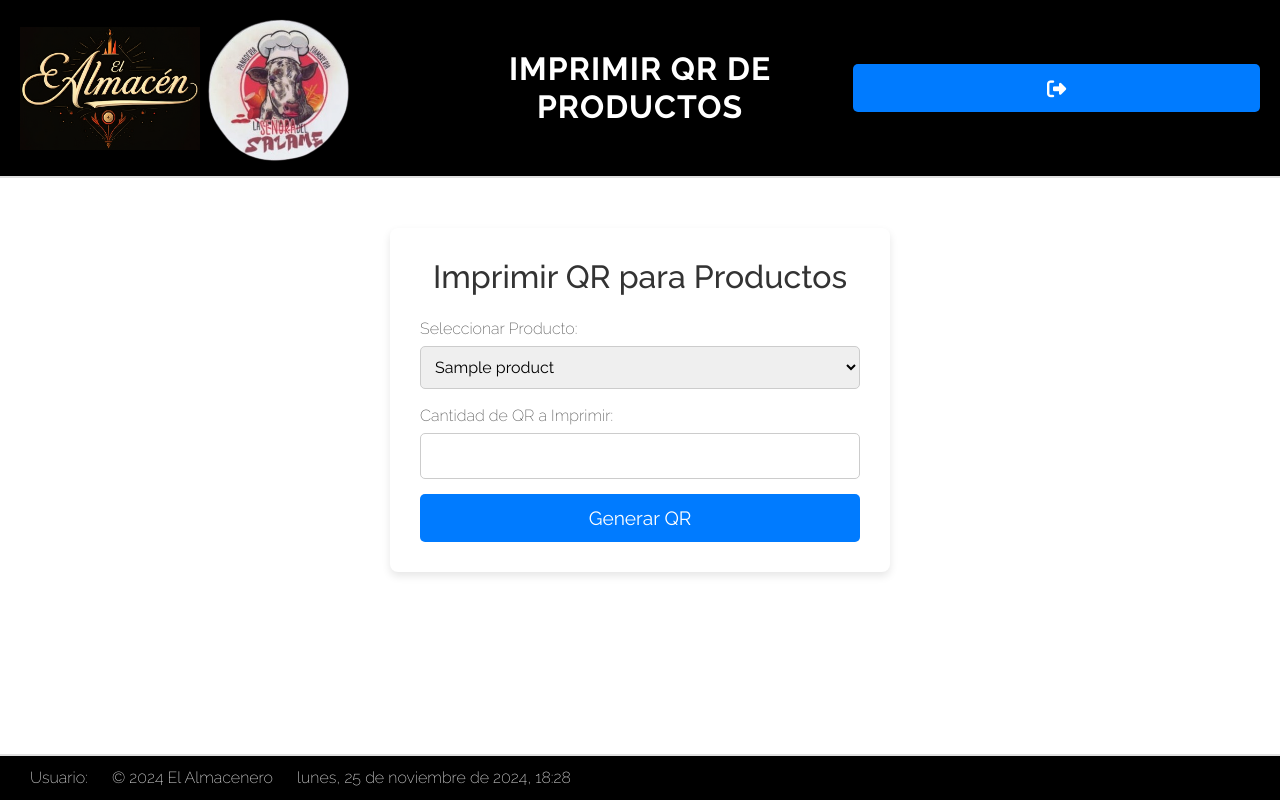
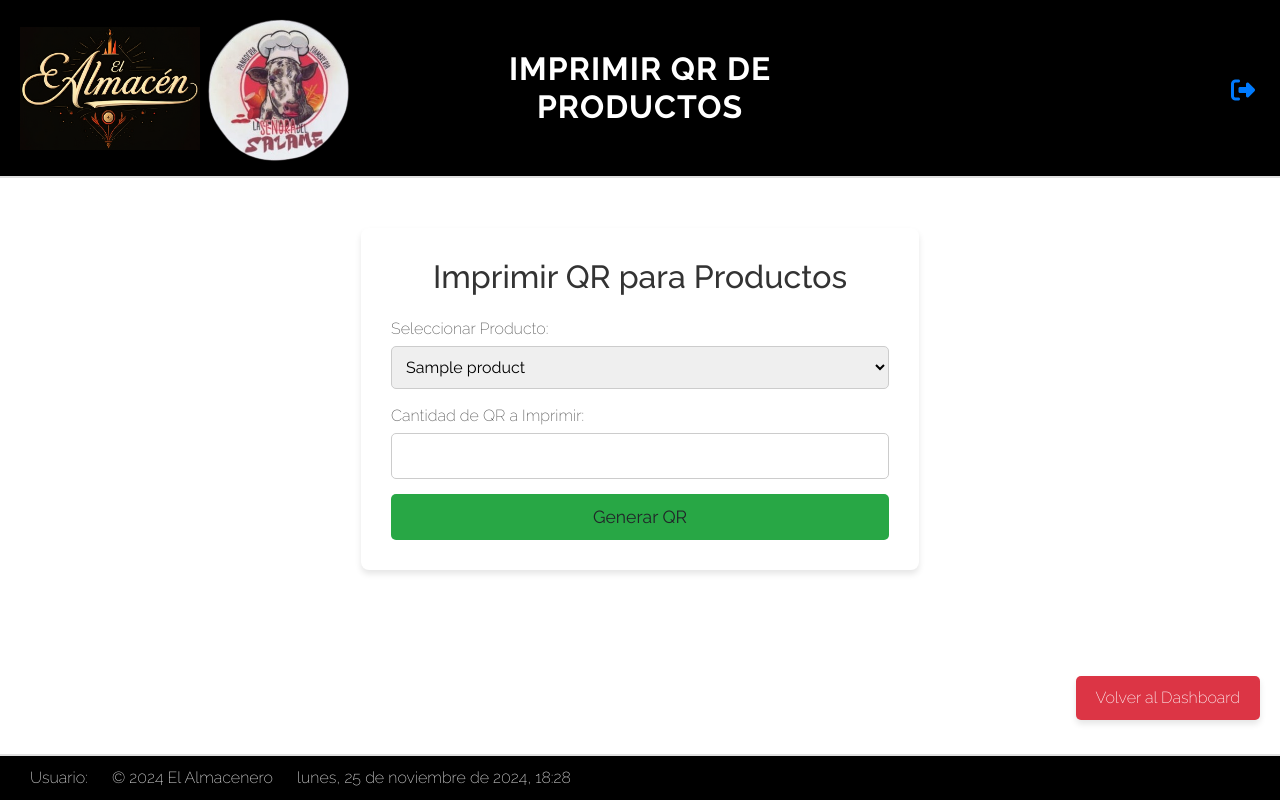
Before and after one commit to NicoButter/el_almacen, a Django app: page /products/imprimir_qr/ in a window 1280 px wide. Run offline with Django 5.2, Linux system fonts and the light colour scheme; tables that the repository leaves empty hold one stand-in row (values such as "Sample post"); some libraries are stand-ins or nearby versions.

Commit message:
updates in back button en impresion qr

```diff
--- a/products/static/products/css/imprimir_qr_styles.css
+++ b/products/static/products/css/imprimir_qr_styles.css
@@ -43,7 +43,7 @@ input[type="number"]:focus {
     border-color: #0066cc;
 }
 
-button[type="submit"] {
+button[type="btn-back-dashboard"] {
     width: 100%;
     padding: 10px;
     background-color: #007bff;
@@ -55,21 +55,60 @@ button[type="submit"] {
     transition: background-color 0.3s ease;
 }
 
-button[type="submit"]:hover {
+button[type="btn-back-dashboard"]:hover {
     background-color: #0056b3;
 }
 
-/* Estilo para el contenedor del formulario */
-.form-container {
-    max-width: 500px;
-    margin: 50px auto;
-    padding: 30px;
-    background-color: #fff;
-    border-radius: 8px;
-    box-shadow: 0 4px 8px rgba(0, 0, 0, 0.1);
+/* Botón específico "Generar QR" */
+#btn-generar-qr {
+    width: 100%;
+    background-color: #28a745;
+    font-size: 1.1rem;
 }
 
-/* Responsividad */
+#btn-generar-qr:hover {
+    background-color: #218838;
+}
+
+/* Botón "Volver al Dashboard" */
+.btn-back-dashboard {
+    display: inline-block;
+    padding: 10px 20px;
+    background-color: #dc3545;
+    color: #fff;
+    text-decoration: none;
+    font-size: 1rem;
+    border-radius: 5px;
+    text-align: center;
+    transition: background-color 0.3s ease;
+    position: fixed; /* Fijo en la esquina inferior derecha */
+    bottom: 80px;
+    right: 20px;
+    box-shadow: 0 4px 6px rgba(0, 0, 0, 0.1);
+    z-index: 1000; /* Asegura que esté por encima de otros elementos */
+}
+
+.btn-back-dashboard:hover {
+    background-color: #c82333;
+}
+
+/* Botón específico "Generar QR" */
+#btn-generar-qr {
+    width: 100%;
+    background-color: #28a745;
+    font-size: 1.1rem;
+    padding: 10px;
+    border: none;
+    border-radius: 5px;
+    cursor: pointer;
+    transition: background-color 0.3s ease;
+}
+
+#btn-generar-qr:hover {
+    background-color: #218838;
+}
+
+/* Responsividad para el contenedor del formulario */
 @media (max-width: 768px) {
     .form-container {
         width: 80%;
--- a/products/templates/products/imprimir_qr.html
+++ b/products/templates/products/imprimir_qr.html
@@ -31,7 +31,14 @@
             <input type="number" name="cantidad" id="cantidad" min="1" max="100" required>
         </div>
 
-        <button type="submit" class="btn">Generar QR</button>
+        <button type="submit" id="btn-generar-qr" class="btn">Generar QR</button>
+
+         <!-- Botón para volver al Dashboard -->
+    <div class="back-button-container">
+        <a href="{% url 'admin_dashboard' %}" class="btn-back-dashboard">Volver al Dashboard</a>
+    </div>
     </form>
-</div>
+
+
+
 {% endblock %}
--- a/templates/base.html
+++ b/templates/base.html
@@ -20,7 +20,6 @@
 
     <script src="https://kit.fontawesome.com/16c678032e.js" crossorigin="anonymous"></script>
     <script src="https://cdn.jsdelivr.net/npm/chart.js"></script>
-
 
 </head>
 <body>
```
